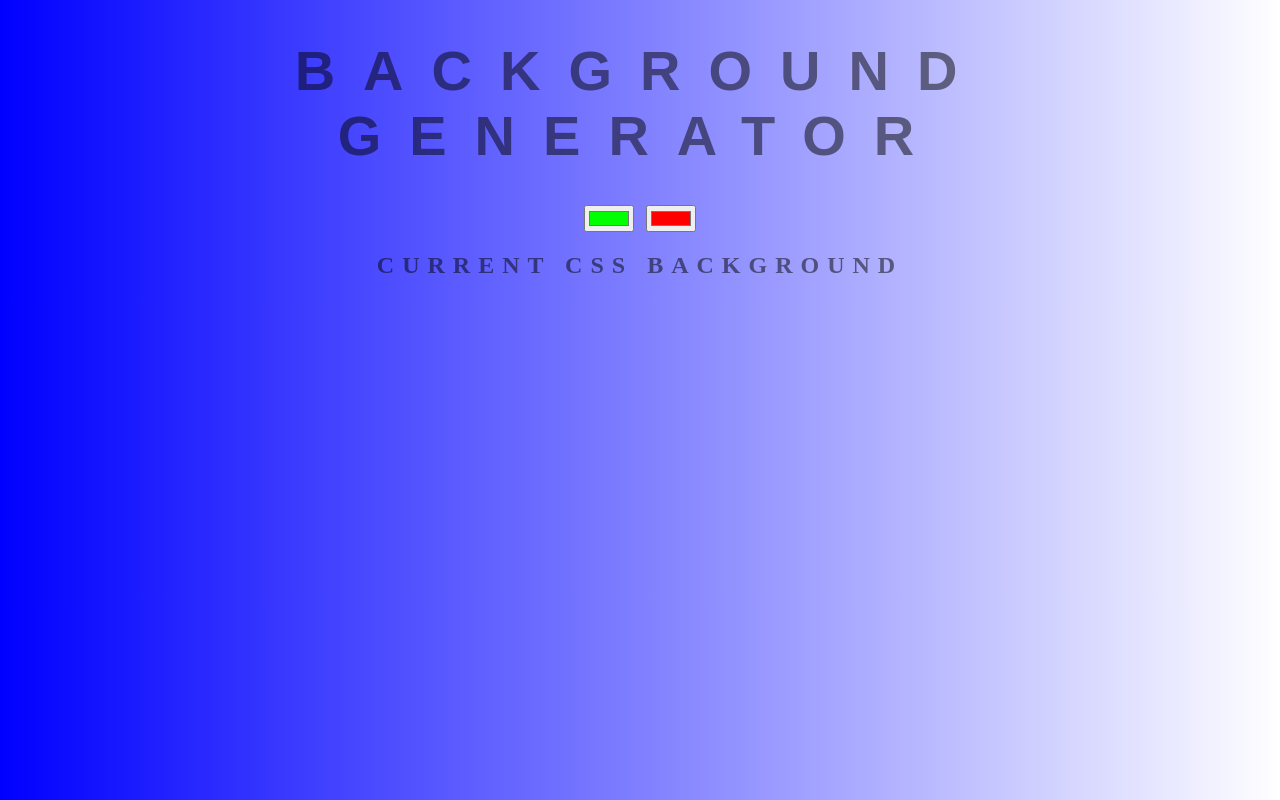
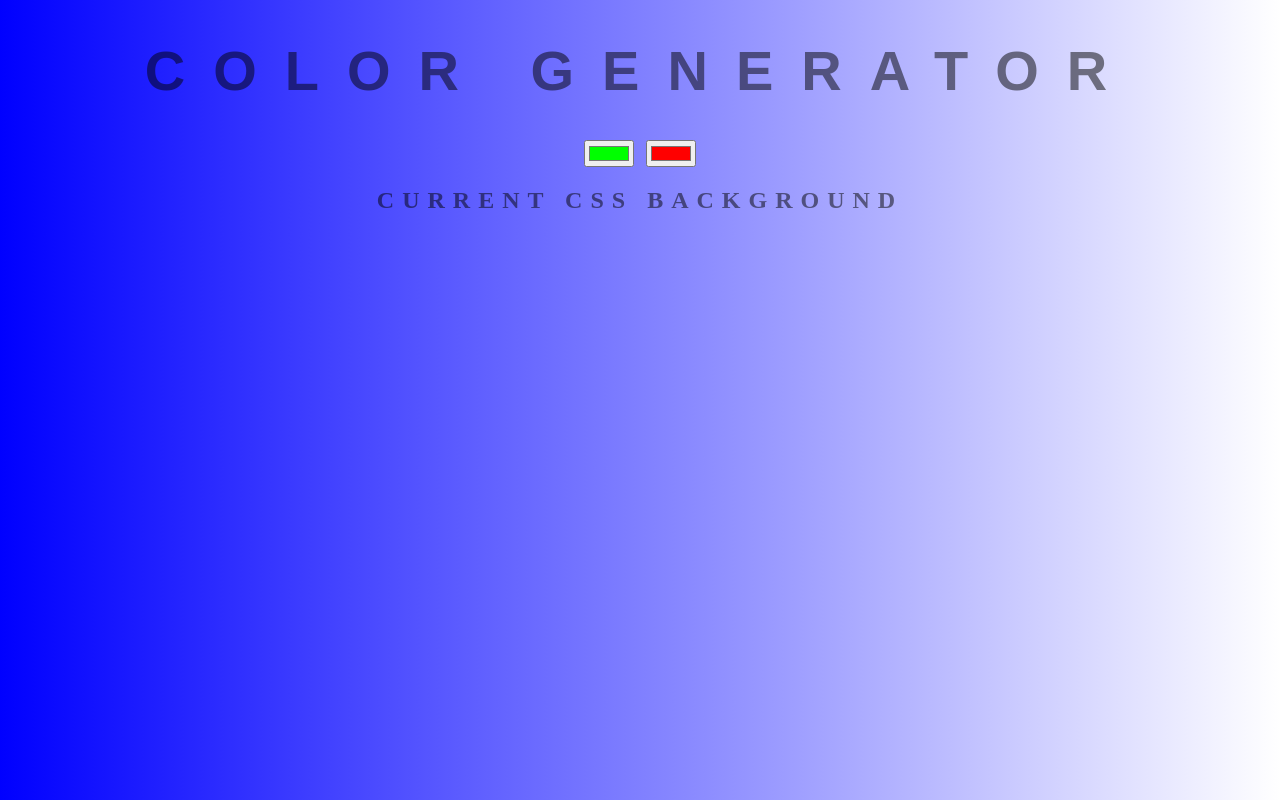
Before and after one commit to nishchaaal/background-generator, a plain HTML site: page index.html in a window 1280 px wide. Drawn offline with Linux system fonts and the light colour scheme.

Commit message:
Changing Title

```diff
--- a/index.html
+++ b/index.html
@@ -5,7 +5,7 @@
 	<link rel="stylesheet" type="text/css" href="style.css">
 </head>
 <body id="gradient">
-	<h1>Background Generator</h1>
+	<h1>color Generator</h1>
 	<input class="color1" type="color" name="color1" value="#00ff00">
 	<input class="color2" type="color" name="color2" value="#ff0000">
 	<h2>Current CSS Background</h2>
```
